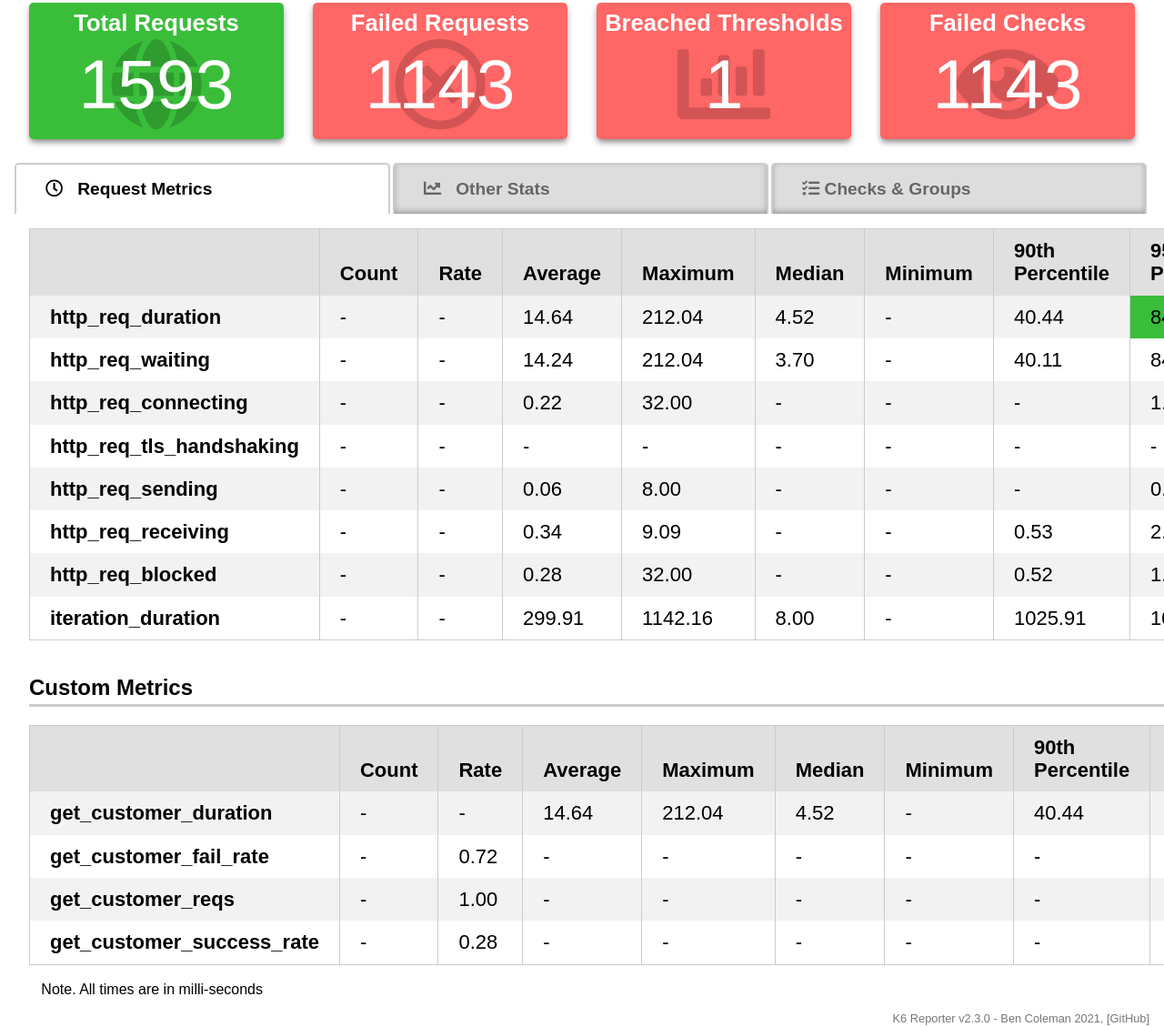
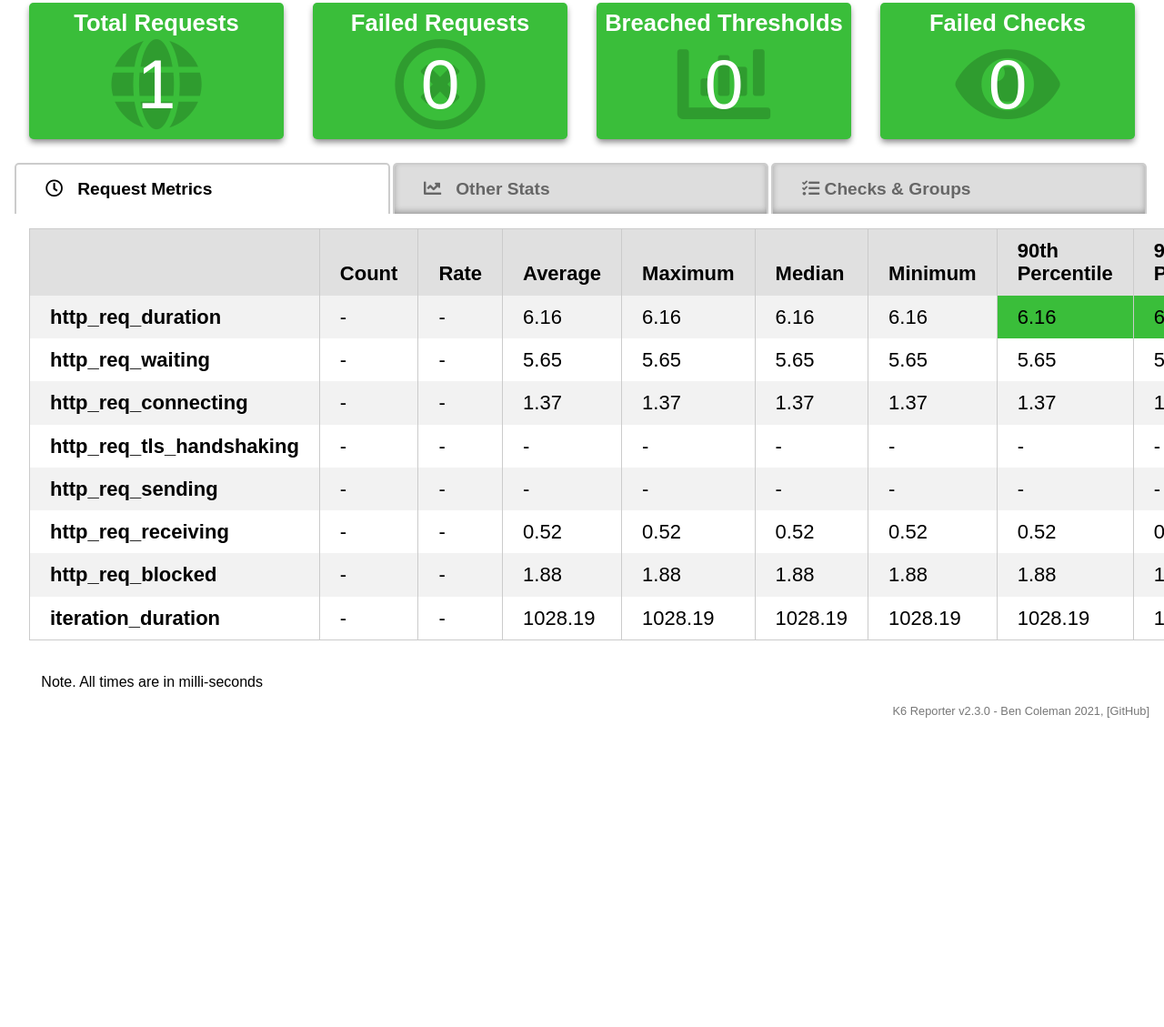
Before and after one commit to raa-russo/CursoQATestesK6, a website: page summary.html in a window 1280 px wide. Shown: the part 101-1230 px from the top of the page at 91% size. After the commit the page ends 892 px from the top, so only its background shows below. Drawn offline with nearby package versions, Linux system fonts and the light colour scheme.

Commit message:
modificando nome do teste

```diff
--- a/summary.html
+++ b/summary.html
@@ -9,7 +9,7 @@
     <link rel="shortcut icon" href="https://raw.githubusercontent.com/benc-uk/k6-reporter/main/assets/icon.png" type="image/png">
 
     <meta name="viewport" content="width=device-width, initial-scale=1.0" />
-    <title>K6 Load Test: 2023-07-31 15:21</title>
+    <title>K6 Load Test: 2023-07-31 15:32</title>
     <style>
       body {
         margin: 1rem;
@@ -138,32 +138,32 @@
   <body>
     <h1>
       <svg style="vertical-align:middle" width="50" height="45" viewBox="0 0 50 45" fill="none" class="footer-module--logo--_lkxx"><path d="M31.968 34.681a2.007 2.007 0 002.011-2.003c0-1.106-.9-2.003-2.011-2.003a2.007 2.007 0 00-2.012 2.003c0 1.106.9 2.003 2.012 2.003z" fill="#7D64FF"></path><path d="M39.575 0L27.154 16.883 16.729 9.31 0 45h50L39.575 0zM23.663 37.17l-2.97-4.072v4.072h-2.751V22.038l2.75 1.989v7.66l3.659-5.014 2.086 1.51-3.071 4.21 3.486 4.776h-3.189v.001zm8.305.17c-2.586 0-4.681-2.088-4.681-4.662 0-1.025.332-1.972.896-2.743l4.695-6.435 2.086 1.51-2.239 3.07a4.667 4.667 0 013.924 4.6c0 2.572-2.095 4.66-4.681 4.66z" fill="#7D64FF"></path></svg>
-      &nbsp; K6 Load Test: 2023-07-31 15:21
+      &nbsp; K6 Load Test: 2023-07-31 15:32
     </h1>
 
     <div class="row">
       <div class="box">
         <i class="fas fa-globe icon"></i>
         <h4>Total Requests</h4>
-        <div class="bignum">1593</div>
+        <div class="bignum">1</div>
         <div class="bignum"></div>
       </div>
 
-        <div class="box  failed ">
+        <div class="box ">
           <i class="far fa-times-circle icon"></i>
           <h4>Failed Requests</h4>
-          <div class="bignum">1143</div>
+          <div class="bignum">0</div>
         </div>
 
-      <div class="box  failed ">
+      <div class="box ">
         <i class="fas fa-chart-bar icon"></i>
         <h4>Breached Thresholds</h4>
-        <div class="bignum">1</div>
+        <div class="bignum">0</div>
       </div>
-      <div class="box  failed ">
+      <div class="box ">
         <i class="fas fa-eye icon"></i>
         <h4>Failed Checks</h4>
-        <div class="bignum">1143</div>
+        <div class="bignum">0</div>
       </div>
     </div>
 
@@ -202,27 +202,27 @@
 
 
 
-                  <td class="">14.64</td>
+                  <td class="">6.16</td>
 
 
 
-                  <td class="">212.04</td>
+                  <td class="">6.16</td>
 
 
 
-                  <td class="">4.52</td>
+                  <td class="">6.16</td>
 
 
 
-                  <td>-</td>
+                  <td class="">6.16</td>
 
 
 
-                  <td class="">40.44</td>
+                  <td class="good">6.16</td>
 
 
 
-                  <td class="good">84.32</td>
+                  <td class="good">6.16</td>
 
               </tr>
 
@@ -238,27 +238,27 @@
 
 
 
-                  <td class="">14.24</td>
+                  <td class="">5.65</td>
 
 
 
-                  <td class="">212.04</td>
+                  <td class="">5.65</td>
 
 
 
-                  <td class="">3.70</td>
+                  <td class="">5.65</td>
 
 
 
-                  <td>-</td>
+                  <td class="">5.65</td>
 
 
 
-                  <td class="">40.11</td>
+                  <td class="">5.65</td>
 
 
 
-                  <td class="">84.24</td>
+                  <td class="">5.65</td>
 
               </tr>
 
@@ -274,27 +274,27 @@
 
 
 
-                  <td class="">0.22</td>
+                  <td class="">1.37</td>
 
 
 
-                  <td class="">32.00</td>
+                  <td class="">1.37</td>
 
 
 
-                  <td>-</td>
+                  <td class="">1.37</td>
 
 
 
-                  <td>-</td>
+                  <td class="">1.37</td>
 
 
 
-                  <td>-</td>
+                  <td class="">1.37</td>
 
 
 
-                  <td class="">1.54</td>
+                  <td class="">1.37</td>
 
               </tr>
 
@@ -346,209 +346,6 @@
 
 
 
-                  <td class="">0.06</td>
-
-
-
-                  <td class="">8.00</td>
-
-
-
-                  <td>-</td>
-
-
-
-                  <td>-</td>
-
-
-
-                  <td>-</td>
-
-
-
-                  <td class="">0.37</td>
-
-              </tr>
-
-              <tr>
-                <td><b>http_req_receiving</b></td>
-
-
-                  <td>-</td>
-
-
-
-                  <td>-</td>
-
-
-
-                  <td class="">0.34</td>
-
-
-
-                  <td class="">9.09</td>
-
-
-
-                  <td>-</td>
-
-
-
-                  <td>-</td>
-
-
-
-                  <td class="">0.53</td>
-
-
-
-                  <td class="">2.02</td>
-
-              </tr>
-
-              <tr>
-                <td><b>http_req_blocked</b></td>
-
-
-                  <td>-</td>
-
-
-
-                  <td>-</td>
-
-
-
-                  <td class="">0.28</td>
-
-
-
-                  <td class="">32.00</td>
-
-
-
-                  <td>-</td>
-
-
-
-                  <td>-</td>
-
-
-
-                  <td class="">0.52</td>
-
-
-
-                  <td class="">1.95</td>
-
-              </tr>
-
-              <tr>
-                <td><b>iteration_duration</b></td>
-
-
-                  <td>-</td>
-
-
-
-                  <td>-</td>
-
-
-
-                  <td class="">299.91</td>
-
-
-
-                  <td class="">1142.16</td>
-
-
-
-                  <td class="">8.00</td>
-
-
-
-                  <td>-</td>
-
-
-
-                  <td class="">1025.91</td>
-
-
-
-                  <td class="">1043.93</td>
-
-              </tr>
-
-          </tbody>
-        </table>
-        <br>
-
-
-           <h2>Custom Metrics</h2>
-          <table class="pure-table pure-table-striped">
-            <tbody>
-              <thead>
-                <tr>
-                  <th></th>
-                  <th>Count</th>
-                  <th>Rate</th>
-                  <th>Average</th>
-                  <th>Maximum</th>
-                  <th>Median</th>
-                  <th>Minimum</th>
-                  <th>90th Percentile</th>
-                  <th>95th Percentile</th>
-                </tr>
-              </thead>
-
-              <tr>
-                <td><b>get_customer_duration</b></td>
-
-
-                  <td>-</td>
-
-
-
-                  <td>-</td>
-
-
-
-                  <td class="">14.64</td>
-
-
-
-                  <td class="">212.04</td>
-
-
-
-                  <td class="">4.52</td>
-
-
-
-                  <td>-</td>
-
-
-
-                  <td class="">40.44</td>
-
-
-
-                  <td class="">84.32</td>
-
-              </tr>
-
-
-              <tr>
-                <td><b>get_customer_fail_rate</b></td>
-
-
-                  <td>-</td>
-
-
-
-                  <td class="">0.72</td>
-
-
-
                   <td>-</td>
 
 
@@ -573,17 +370,8 @@
 
               </tr>
 
-
               <tr>
-                <td><b>get_customer_reqs</b></td>
-
-
-                  <td>-</td>
-
-
-
-                  <td class="">1.00</td>
-
+                <td><b>http_req_receiving</b></td>
 
 
                   <td>-</td>
@@ -594,8 +382,32 @@
 
 
 
-                  <td>-</td>
+                  <td class="">0.52</td>
 
+
+
+                  <td class="">0.52</td>
+
+
+
+                  <td class="">0.52</td>
+
+
+
+                  <td class="">0.52</td>
+
+
+
+                  <td class="">0.52</td>
+
+
+
+                  <td class="">0.52</td>
+
+              </tr>
+
+              <tr>
+                <td><b>http_req_blocked</b></td>
 
 
                   <td>-</td>
@@ -606,21 +418,32 @@
 
 
 
-                  <td>-</td>
+                  <td class="">1.88</td>
+
+
+
+                  <td class="">1.88</td>
+
+
+
+                  <td class="">1.88</td>
+
+
+
+                  <td class="">1.88</td>
+
+
+
+                  <td class="">1.88</td>
+
+
+
+                  <td class="">1.88</td>
 
               </tr>
 
-
               <tr>
-                <td><b>get_customer_success_rate</b></td>
-
-
-                  <td>-</td>
-
-
-
-                  <td class="">0.28</td>
-
+                <td><b>iteration_duration</b></td>
 
 
                   <td>-</td>
@@ -631,21 +454,34 @@
 
 
 
-                  <td>-</td>
+                  <td class="">1028.19</td>
 
 
 
-                  <td>-</td>
+                  <td class="">1028.19</td>
 
 
 
-                  <td>-</td>
+                  <td class="">1028.19</td>
 
 
 
-                  <td>-</td>
+                  <td class="">1028.19</td>
+
+
+
+                  <td class="">1028.19</td>
+
+
+
+                  <td class="">1028.19</td>
 
               </tr>
+
+          </tbody>
+        </table>
+        <br>
+
 
             </tbody>
           </table>
@@ -661,28 +497,21 @@
       <div class="tab">
         <div class="row">
 
-            <div class="box metricbox">
-              <h4>Checks</h4>
-              <i class="fas fa-eye icon"></i>
-              <div class="row"><div>Passed</div><div>2043</div></div>
-              <div class="row"><div>Failed</div><div>1143</div></div>
-            </div>
-
 
 
             <div class="box metricbox">
               <h4>Iterations</h4>
               <i class="fas fa-redo icon"></i>
-              <div class="row"><div>Total</div><div>1593</div></div>
-              <div class="row"><div>Rate</div><div>132.69/s</div></div>
+              <div class="row"><div>Total</div><div>1</div></div>
+              <div class="row"><div>Rate</div><div>0.97/s</div></div>
             </div>
 
 
           <div class="box metricbox">
             <h4>Virtual Users</h4>
             <i class="fas fa-user icon"></i>
-            <div class="row"><div>Min</div><div>10</div></div>
-            <div class="row"><div>Max</div><div>190</div></div>
+            <div class="row"><div>Min</div><div>1</div></div>
+            <div class="row"><div>Max</div><div>1</div></div>
           </div>
         </div>
 
@@ -690,22 +519,22 @@
           <div class="box metricbox">
             <h4>Requests</h4>
             <i class="fas fa-globe icon"></i>
-            <div class="row"><div>Total</div><div>1593</div></div>
-            <div class="row"><div>Rate</div><div>132.69/s</div></div>
+            <div class="row"><div>Total</div><div>1</div></div>
+            <div class="row"><div>Rate</div><div>0.97/s</div></div>
           </div>
 
           <div class="box metricbox">
             <h4>Data Received</h4>
             <i class="fas fa-cloud-download-alt icon"></i>
-            <div class="row"><div>Total</div><div>0.93 MB</div></div>
-            <div class="row"><div>Rate</div><div>0.08 mB/s</div></div>
+            <div class="row"><div>Total</div><div>0.00 MB</div></div>
+            <div class="row"><div>Rate</div><div>0.00 mB/s</div></div>
           </div>
 
           <div class="box metricbox">
             <h4>Data Sent</h4>
             <i class="fas fa-cloud-upload-alt icon"></i>
-            <div class="row"><div>Total</div><div>0.14 MB</div></div>
-            <div class="row"><div>Rate</div><div>0.01 mB/s</div></div>
+            <div class="row"><div>Total</div><div>0.00 MB</div></div>
+            <div class="row"><div>Rate</div><div>0.00 mB/s</div></div>
           </div>
         </div>
       </div>
@@ -727,14 +556,6 @@
             </tr>
           </thead>
 
-            <tr class="checkDetails ">
-              <td width="50%">max duration</td><td>1593</td><td>0</td>
-            </tr>
-
-            <tr class="checkDetails failed">
-              <td width="50%">is status code 200</td><td>450</td><td>1143</td>
-            </tr>
-
         </table>
       </div>
       <!-- ---- end tab ---- -->
```
Also changed, not shown: CRUD/GET/percentTest.js (renamed from CRUD/GET/limites.js).
